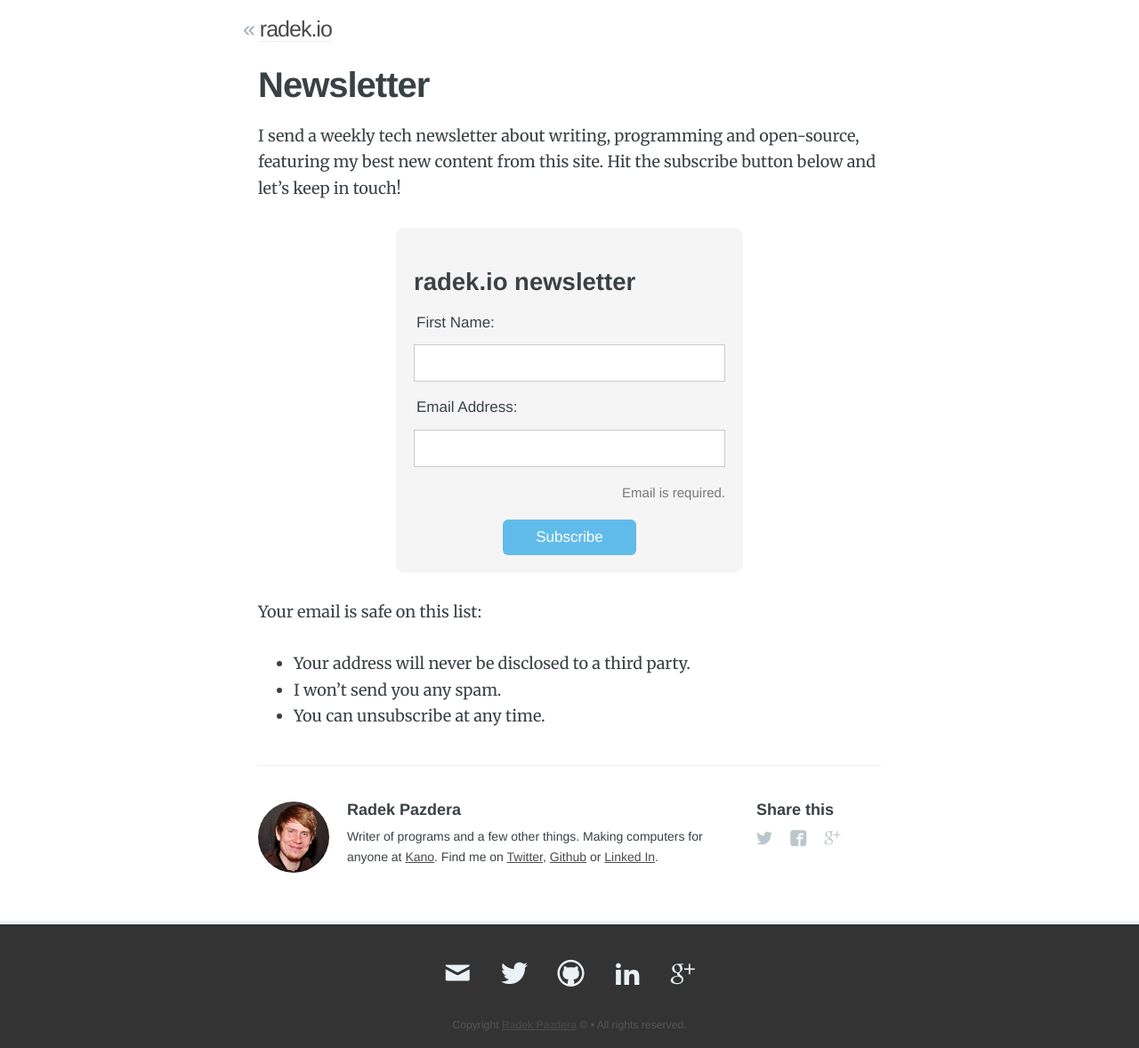
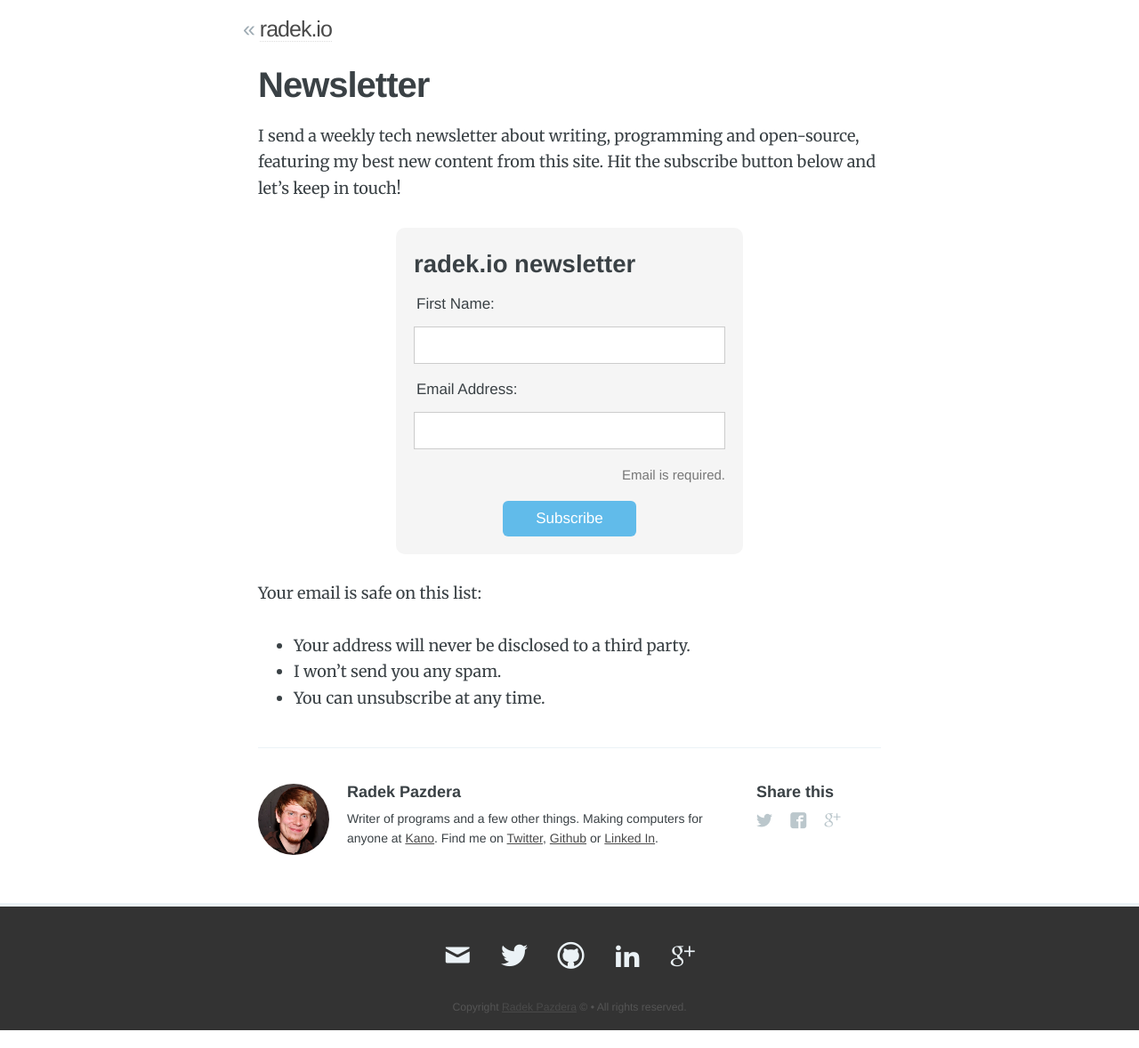
Before and after one commit to Ricardomol/pazdera.github.io, a Jekyll site: the page built from newsletter.md, in a window 1280 px wide. Shown: the whole page at 89% size. Built offline with Jekyll 4.4.1, drawn with Linux system fonts in a browser that asks for light colours.

Commit message:
Decrease the top margin of the newsletter box head

```diff
--- a/assets/css/signup.css
+++ b/assets/css/signup.css
@@ -18,6 +18,7 @@
 
 #mc_embed_signup h3 {
     margin-bottom: 1.7rem;
+    margin-top: 0.7rem;
 }
 
 .mc-field-group input[type="text"],
```
